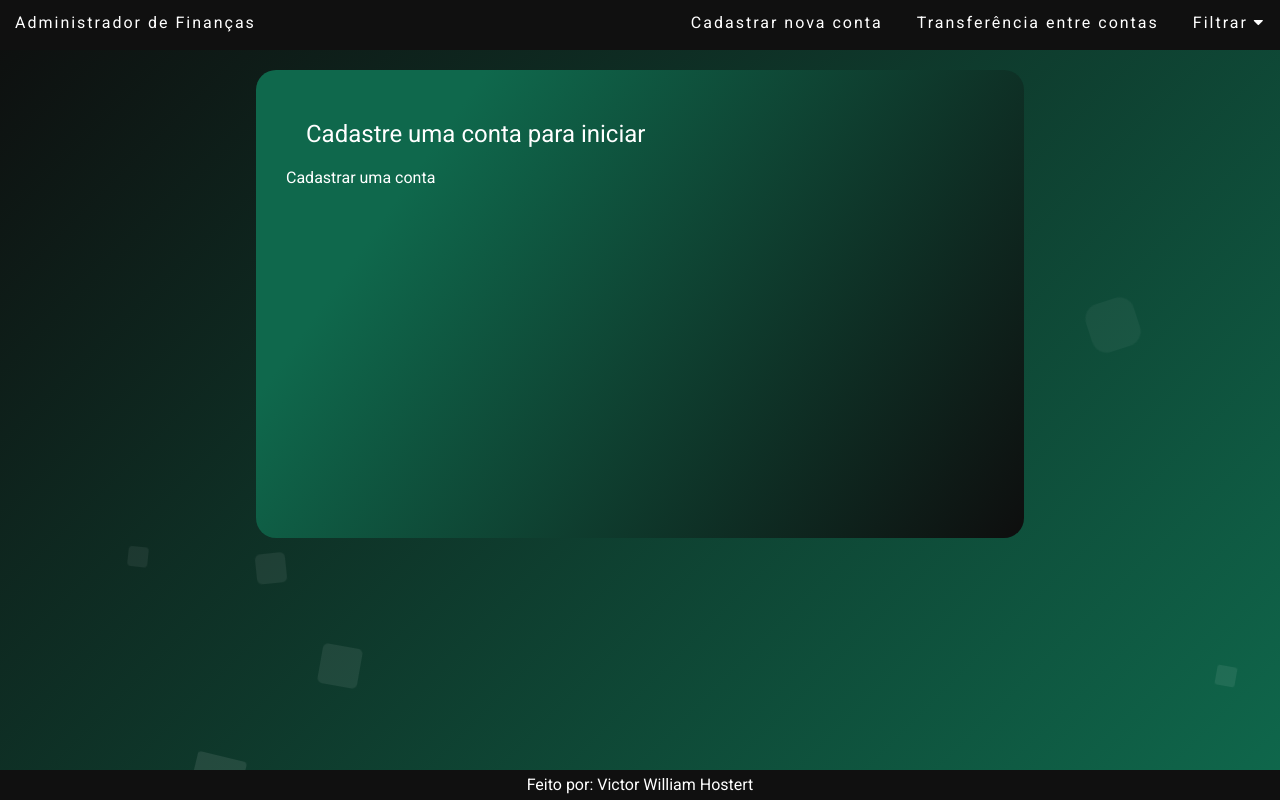
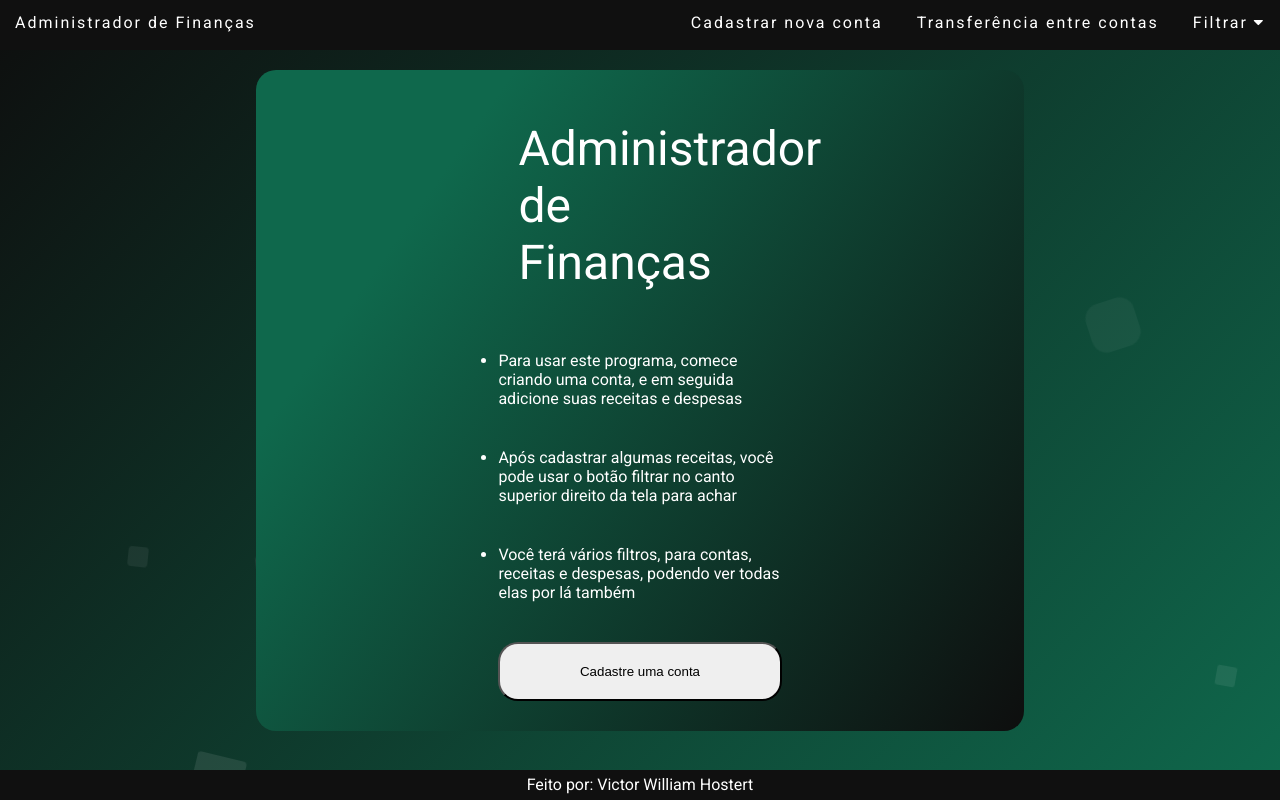
Before and after one commit to victorhostert/DesafioPubFuture, a Django app: page / in a window 1280 px wide. Run offline with Django 4.2, Linux system fonts and the light colour scheme; data that the repository does not hold is empty; some libraries are stand-ins or nearby versions.

Commit message:
feat: melhoria da tela de introdução

```diff
--- a/static/styles.css
+++ b/static/styles.css
@@ -6,11 +6,14 @@
     padding: 0;
     box-sizing: border-box;
 }
+
+/*Paleta de cores*/
 :root {
     --cor-bg-escuro: #0E0E0E;
     --cor-bg-claro: #0F684C;
     --cor-header-footer: #101010;
     --cor-links: #191A21;
+    --cor-branco: #EFEFEF;
 }
 a {
     text-decoration: none;
@@ -83,7 +86,7 @@ button:hover{
 }
 .dropdown-content li {
     float: none;
-    color: #f2f2f2;
+    color: var(--cor-branco);
     padding: 12px 16px;
     text-decoration: none;
     display: block;
@@ -122,6 +125,24 @@ button:hover{
     align-content: center;
     justify-content: space-between;
 }
+.introducao{
+    width: 40%;
+    margin: 0 auto;
+    display: flex;
+    flex-wrap: nowrap;
+    flex-direction: column;
+    justify-items: space-between;
+    align-content: center;
+}
+.introducao li, button{
+    margin-top: 40px;
+}
+.introducao h1{
+    font-size: 300%;
+}
+.introducao button{
+    padding: 20px;
+}
 .contas_homepage{
     width: 100%;
     margin: 5px auto;
@@ -157,7 +178,7 @@ button:hover{
 }
 .contas_homepage tr:nth-child(odd),
 .receitas_despesas_conta tr:nth-child(odd){
-    background-color: #F2F2F2;
+    background-color: var(--cor-branco);
 }
 .contas_homepage th,
 .receitas_despesas_conta th{
@@ -230,6 +251,10 @@ button:hover{
     border-radius: 5px;
     padding: 20px;
 }
+.formulario h1{
+    text-align: center;
+    font-size: 220%;
+}
 .cadastro_despesa_receita{
     margin: 0 auto;
     padding: 10px;
@@ -256,7 +281,7 @@ button:hover{
 }
 .despesa,
 .receita{
-    background-color: #F2F2F2;
+    background-color: var(--cor-branco);
     color: var(--cor-links);
     border-radius: 20px;
     display: flex;
--- a/templates/homepage.html
+++ b/templates/homepage.html
@@ -41,8 +41,15 @@
     </div>
 {% else %}
     <div class="wrapper">
-        <h2>Cadastre uma conta para iniciar</h2>
-        <a href="{% url 'contas:cadastrar' %}">Cadastrar uma conta</a>
+        <div class="introducao">
+            <h1>Administrador de Finanças</h1>
+            <ul>
+                <li>Para usar este programa, comece criando uma conta, e em seguida adicione suas receitas e despesas</li></li>
+                <li>Após cadastrar algumas receitas, você pode usar o botão filtrar no canto superior direito da tela para achar </li></li>
+                <li>Você terá vários filtros, para contas, receitas e despesas, podendo ver todas elas por lá também</li>
+            </ul>
+            <button><a href="{% url 'contas:cadastrar' %}">Cadastre uma conta</a></button>
+        </div>
     </div>
 {% endif %}
 {% endblock %}
```
